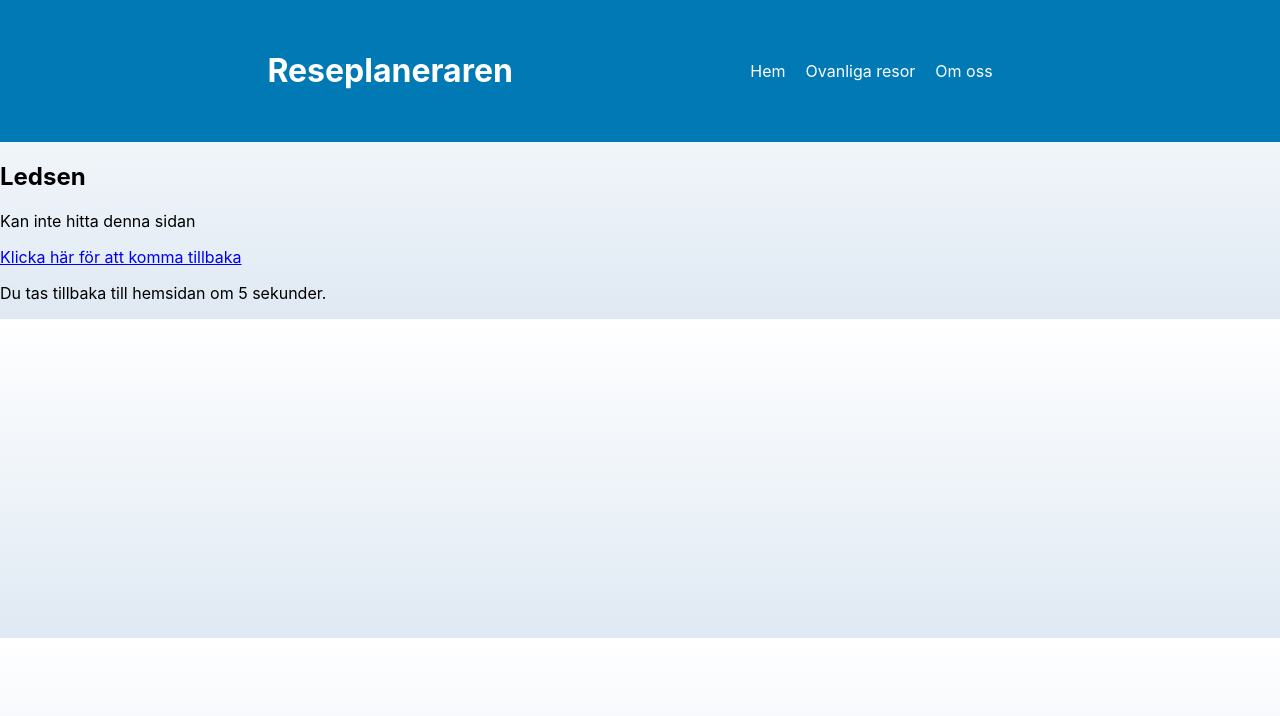
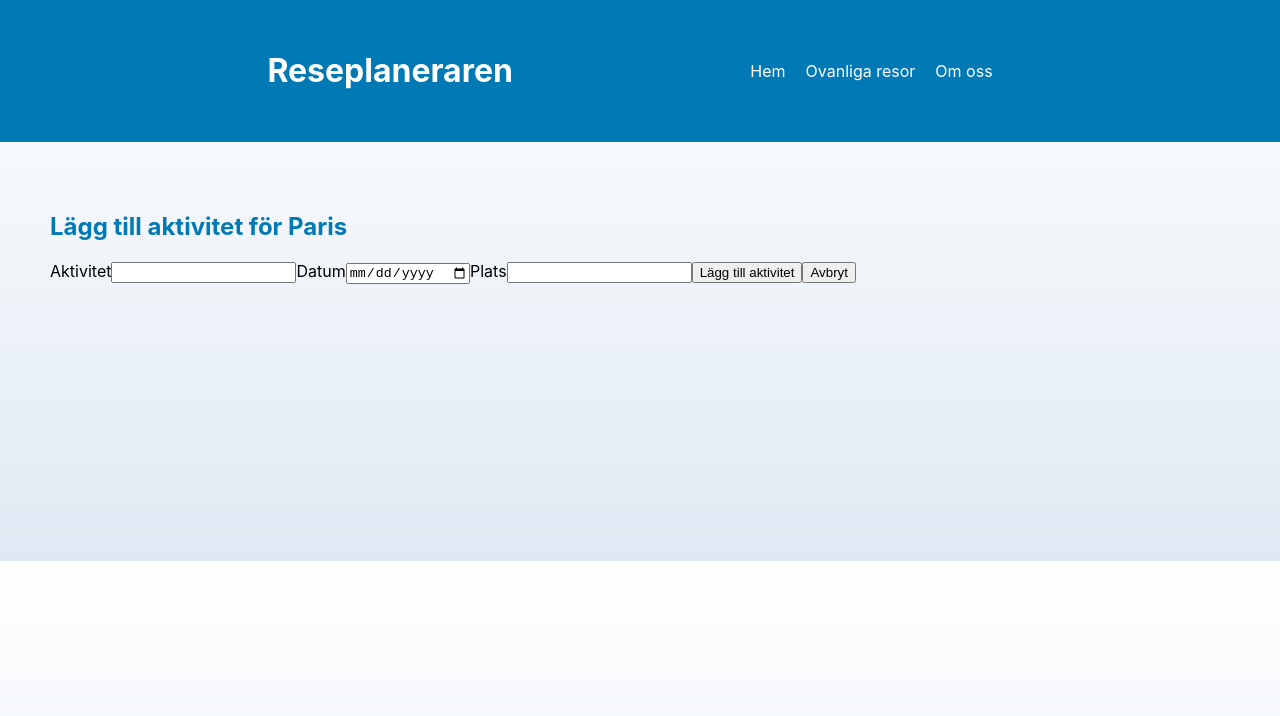
Before and after one commit to ToeCrow/React-indv-Boiler-Room-Travelplaner, a React (Vite) app: page /trip/1/add-activity in a window 1280 px wide. Shown: the top 716 px of the page. Built offline with nearby package versions, Linux system fonts and the light colour scheme; data requests are answered from the project's data file.

Commit message:
Can add activities to trips

```diff
--- a/db.json
+++ b/db.json
@@ -8,11 +8,13 @@
       "transport": "Flight",
       "activities": [
         {
+          "id": 1,
           "activity": "Hiking",
           "date": "2025-06-02",
           "place": "Montmartre"
         },
         {
+          "id": 2,
           "activity": "Museum Visit",
           "date": "2025-06-03",
           "place": "Louvre Museum"
@@ -27,11 +29,39 @@
       "transport": "Train",
       "activities": [
         {
+          "id": 3,
           "activity": "Concert",
           "date": "2025-04-06",
           "place": "Madison Square Garden"
         }
       ]
+    },
+    {
+      "id": "63f1",
+      "place": "Norge",
+      "fromDate": "2025-12-20",
+      "toDate": "2025-12-25",
+      "transport": "Bil",
+      "activities": [
+        {
+          "id": 4,
+          "activity": "Åka upp",
+          "date": "2025-12-20",
+          "place": "från Göteborg"
+        },
+        {
+          "id": 5,
+          "activity": "Åka hem",
+          "date": "2025-12-25",
+          "place": "till Göteborg"
+        },
+        {
+          "activity": "Äta mat",
+          "date": "2025-12-24",
+          "place": "vid bordet",
+          "tripId": "63f1"
+        }
+      ]
     }
   ]
 }
--- a/src/Pages/ActivityForm/ActivityForm.jsx
+++ b/src/Pages/ActivityForm/ActivityForm.jsx
@@ -1,88 +1,112 @@
-import React from 'react'
-import './ActivityForm.css'
-import { useState } from 'react'
-import { useNavigate } from 'react-router-dom'
+import React, { useState, useEffect } from 'react';
+import { useParams, useNavigate } from 'react-router-dom';
+import './ActivityForm.css';
+import useFetch from '../../Components/useFetch';
 
 const ActivityForm = () => {
-  const [activity, setActivity] = useState('')
-  const [date, setDate] = useState('')
-  const [place, setPlace] = useState('')
-  const [loading, setLoading] = useState(false)
+  const { id } = useParams();
   const navigate = useNavigate();
 
-  const handleSubmit = (e) => {
-    e.preventDefault()
-    const newActivity = {activity, date, place}
+  // Hämta specifik resa
+  const { data: trip, loading, error } = useFetch(`http://localhost:3001/trips/${id}`);
 
-    setLoading(true);
+  const [activity, setActivity] = useState('');
+  const [date, setDate] = useState('');
+  const [place, setPlace] = useState('');
+  const [saving, setSaving] = useState(false);
+  const [dateError, setDateError] = useState('');
 
-    fetch('http://localhost:3001/activities', {
-      method: 'POST',
-      headers: {
-        'Content-Type': 'application/json'
-      },
-      body: JSON.stringify(newActivity)
-    })
-    .then(response => response.json())
-    .then((data) => {
-      console.log(data);
-      // Navigate to home page after successful POST
-      navigate('/');
-    })
-    .catch(error => console.error(error))
-    .finally(() => setLoading(false));
+  useEffect(() => {
+    if (trip && date) {
+      // Validera att datumet är inom resans tidsintervall
+      if (new Date(date) < new Date(trip.fromDate) || new Date(date) > new Date(trip.toDate)) {
+        setDateError(`Datumet måste vara mellan ${trip.fromDate} och ${trip.toDate}`);
+      } else {
+        setDateError('');
       }
+    }
+  }, [date, trip]);
+
+  const handleSubmit = async (e) => {
+    e.preventDefault();
+
+    if (!trip || dateError) return;
+
+    const newActivity = {
+      activity,
+      date,
+      place,
+      tripId: trip.id // Detta kommer att länka aktiviteten till rätt resa
+    };
+
+    setSaving(true);
+
+    try {
+      // Skicka en PATCH-begäran för att lägga till en aktivitet till resan
+      const response = await fetch(`http://localhost:3001/trips/${trip.id}`, {
+        method: 'PATCH',
+        headers: { 'Content-Type': 'application/json' },
+        body: JSON.stringify({
+          activities: [...trip.activities, newActivity]
+        }),
+      });
+
+      if (!response.ok) {
+        throw new Error('Kunde inte lägga till aktiviteten');
+      }
+
+      navigate(`/activity-list/${trip.id}`);
+    } catch (error) {
+      console.error('Fel vid sparning:', error);
+    } finally {
+      setSaving(false);
+    }
+  };
+
+
+
+  if (loading) return <p>Laddar...</p>;
+  if (error) return <p>Ett fel inträffade: {error}</p>;
+  if (!trip) return <p>Resa hittades inte.</p>;
 
   return (
     <main>
-      <h2>Skapa ny aktivitet</h2>
-      <form action="" onSubmit={handleSubmit}>
-        <label htmlFor="">Aktivitet</label>
+      <h2>Lägg till aktivitet för {trip.place}</h2>
+      <form onSubmit={handleSubmit}>
+        <label>Aktivitet</label>
         <input
           type="text"
           required
-        autoFocus
           value={activity}
-        onChange = {(e) => setActivity(e.target.value)}
+          onChange={(e) => setActivity(e.target.value)}
         />
-        <label htmlFor="">Datum</label>
+
+        <label>Datum</label>
         <input
           type="date"
           required
           value={date}
-        onChange = {(e) => setDate(e.target.value)}
+          onChange={(e) => setDate(e.target.value)}
         />
-        <label htmlFor="">Plats</label>
+        {dateError && <p className="error-message">{dateError}</p>}
+
+        <label>Plats</label>
         <input
           type="text"
           required
           value={place}
-         onChange = {(e) => setPlace(e.target.value)}
+          onChange={(e) => setPlace(e.target.value)}
         />
+
         <div className="button-wrapper">
-          {!loading && (
-            <>
-              <button
-                type="submit"
-                disabled={!activity || !date || !place}
-                className={!activity || !date || !place ? 'disabled-button' : ''}
-              >
-                Skapa
+          <button type="submit" disabled={saving || !!dateError}>
+            {saving ? 'Lägger till...' : 'Lägg till aktivitet'}
           </button>
-              <p className="hover-message">
-                Du måste fylla i alla fält innan du kan skicka formuläret.
-              </p>
-            </>
-          )}
-          {loading && (
-            <button disabled type="submit">Lägger till</button>
-          )}
+          <button type="button" onClick={() => navigate(`/trip/${id}`)}>Avbryt</button>
         </div>
-        <button type="button" onClick={() => navigate('/')}>Avbryt</button>
       </form>
+    </main>
+  );
+};
 
-    </main>
-  )
-}
-
-export default ActivityForm
+export default ActivityForm;
--- a/src/Pages/ActivityList/ActivityList.jsx
+++ b/src/Pages/ActivityList/ActivityList.jsx
@@ -2,32 +2,47 @@ import { useParams } from "react-router-dom";
 import useFetch from "../../Components/useFetch";
 import LoadingScreen from "../../Components/LoadingScreen/LoadingScreen";
 import ErrorScreen from "../../Components/ErrorScreen/ErrorScreen";
+import ActivityItem from "./ActivityItem";
+import { useState, useEffect } from "react";
+import { useNavigate } from "react-router-dom";
 
 const ActivityList = () => {
   const { id } = useParams();
+  const navigate = useNavigate();
 
   // Hämta specifik resa
   const { data: trip, loading, error } = useFetch(`http://localhost:3001/trips/${id}`);
+  const [updatedActivities, setUpdatedActivities] = useState([]);
+
+  const handleClickAdd = () => {
+    navigate(`/trip/${id}/add-activity`);
+  };
+
+  useEffect(() => {
+    if (trip && trip.activities) {
+      setUpdatedActivities(trip.activities);
+    }
+  }, [trip]);
 
   if (loading) return <LoadingScreen />;
   if (error) return <ErrorScreen message={error} />;
   if (!trip) return <p>Ingen resa hittades.</p>;
 
   return (
-    <div>
-      <h2>Aktiviteter för {trip.place}</h2>
-      {trip.activities.length === 0 ? (
+    <main>
+      <div id="activity-header">
+        <h2>Aktiviteter för {trip.place}</h2>
+        <div id="add-activity">
+           <button onClick={handleClickAdd} className='add-button'>+</button>
+          <p>Tryck för att lägga till en ny aktivitet</p>
+        </div>
+      </div>
+      {updatedActivities.length === 0 ? (
         <p>Inga aktiviteter planerade.</p>
       ) : (
-        <ul>
-          {trip.activities.map((activity, index) => (
-            <li key={index}>
-              <strong>{activity.activity}</strong> - {activity.date} ({activity.place})
-            </li>
-          ))}
-        </ul>
+        <ActivityItem activities={updatedActivities} setActivities={setUpdatedActivities} />
       )}
-    </div>
+    </main>
   );
 };
 
--- a/src/Pages/TripForm/TripForm.jsx
+++ b/src/Pages/TripForm/TripForm.jsx
@@ -13,8 +13,14 @@ const TripForm = () => {
   const handleSubmit = (e) => {
     e.preventDefault();
 
-    // Skapa ett nytt trip-objekt
-    const newTrip = { place, fromDate, toDate, transport };
+    // Skapa ett nytt trip-objekt, inklusive en tom activities-array
+    const newTrip = {
+      place,
+      fromDate,
+      toDate,
+      transport,
+      activities: [] // Lägg till en tom activities-array här
+    };
 
     setLoading(true);
 
@@ -35,6 +41,7 @@ const TripForm = () => {
       .catch((error) => console.error(error))
       .finally(() => setLoading(false));
   };
+
 
   return (
     <main>
--- a/src/Pages/TripList/TripItem.jsx
+++ b/src/Pages/TripList/TripItem.jsx
@@ -48,10 +48,10 @@ const TripItem = ({ trips, setTrips }) => {
             onClick={() => handleClickShowActivities(id)}
             className='trip'
           >
-            <div className='trip-item'><strong>Plats: </strong>{place}</div>
-            <div className='trip-item'><strong>Från Datum: </strong>{fromDate}</div>
-            <div className='trip-item'><strong>Till Datum: </strong>{toDate}</div>
-            <div className='trip-item'><strong>Transport: </strong>{transport}</div>
+            <div className='trip-item'><strong>Plats: </strong><br />{place}</div>
+            <div className='trip-item'><strong>Från Datum: </strong><br />{fromDate}</div>
+            <div className='trip-item'><strong>Till Datum: </strong><br />{toDate}</div>
+            <div className='trip-item'><strong>Transport: </strong><br />{transport}</div>
             <div className='trip-item trip-buttons'>
               <button onClick={(event) => handleClickEdit(event, id)}>Ändra</button>
               <button onClick={(event) => handleClickDelete(event, id)}>Radera</button>
--- a/src/index.css
+++ b/src/index.css
@@ -58,18 +58,18 @@ header nav ul li a:hover {
   text-decoration: underline;
 }
 
-#activity-header {
+#activity-header, #trip-header {
   display: flex;
   flex-direction: row;
   justify-content: space-around;
 }
 
-#add-activity {
+#add-activity, #add-trip {
   display: flex;
   flex-direction: row;
 }
 
-#add-activity p {
+#add-activity p, #add-trip p {
   margin-right: 10px;
   align-self: center;
   color: #0079B4;
@@ -109,11 +109,11 @@ main ul {
   gap: 20px;
 }
 
-.activity-item {
+.activity-item, .trip-item {
   width: 22%;
 }
 
-.activity-item button {
+.activity-item button, .trip-item button {
   background-color: #0079B4;
   color: white;
   border: none;
@@ -125,7 +125,7 @@ main ul {
   justify-self: end;
 }
 
-.activity-buttons {
+.activity-buttons, .trip-buttons {
   display: flex;
   flex-direction: row;
   justify-content: flex-end;
--- a/src/routes.jsx
+++ b/src/routes.jsx
@@ -20,7 +20,7 @@ const router = createBrowserRouter([
       { path: "add-trip", element: <TripForm /> },
       { path: "edit-trip/:id", element: <EditTrip /> },
       { path: "activity-list/:id", element: <ActivityList /> },
-      { path: "add-activity", element: <ActivityForm /> },
+      { path: "/trip/:id/add-activity", element: <ActivityForm /> },
       { path: "edit-activity/:id", element: <EditActivity /> },
       { path: "exotictravels", element: <ExoticTravels /> },
       { path: "about", element: <About /> },
```
Lines whose indentation alone changed are shown as unchanged.
